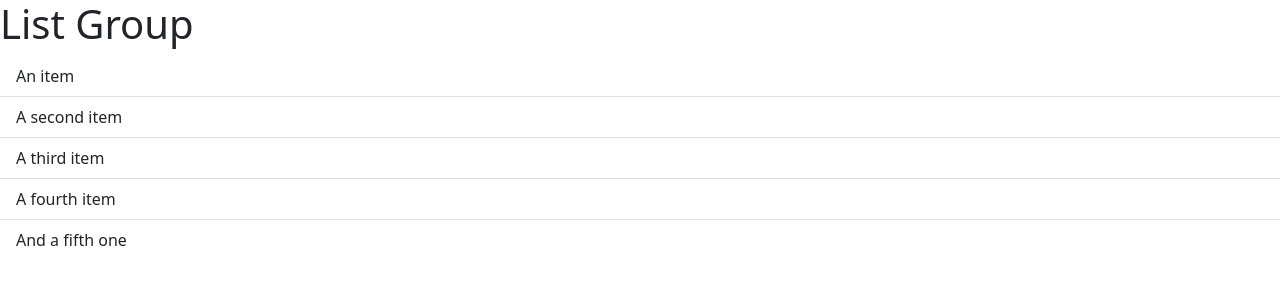
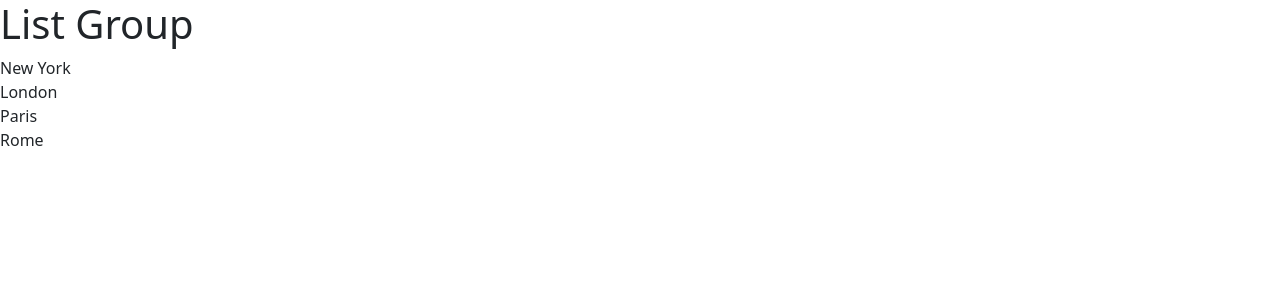
Before and after one commit to IrumiTh/React-Tutorials, a React (Vite) app: page / in a window 1280 px wide. Shown: the top 300 px of the page. Built offline with nearby package versions, Linux system fonts and the light colour scheme.

Commit message:
rendering lists

```diff
--- a/src/components/ListGroup.tsx
+++ b/src/components/ListGroup.tsx
@@ -1,13 +1,10 @@
 function ListGroup() {
+    const items = ["New York", "London", "Paris", "Rome"];
   return (
     <>
         <h1>List Group</h1>
         <ul className="list-group list-group-flush">
-          <li className="list-group-item">An item</li>
-          <li className="list-group-item">A second item</li>
-          <li className="list-group-item">A third item</li>
-          <li className="list-group-item">A fourth item</li>
-          <li className="list-group-item">And a fifth one</li>
+          {items.map((item)=> <li key={item}>{item}</li>)}
         </ul>
     </>
   );
```
